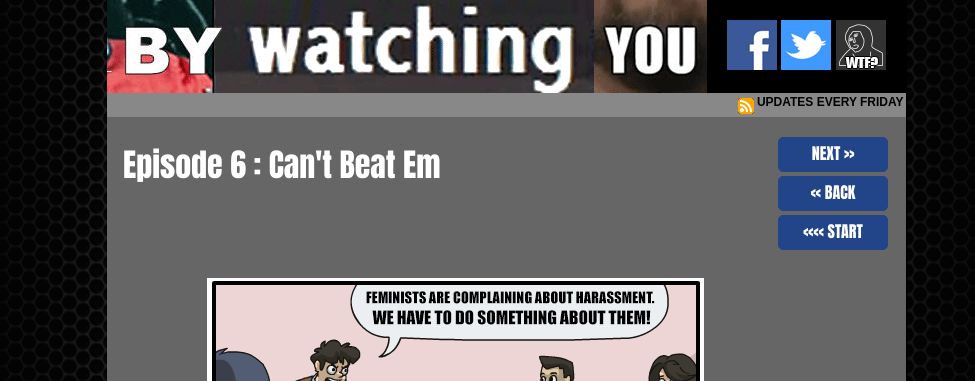
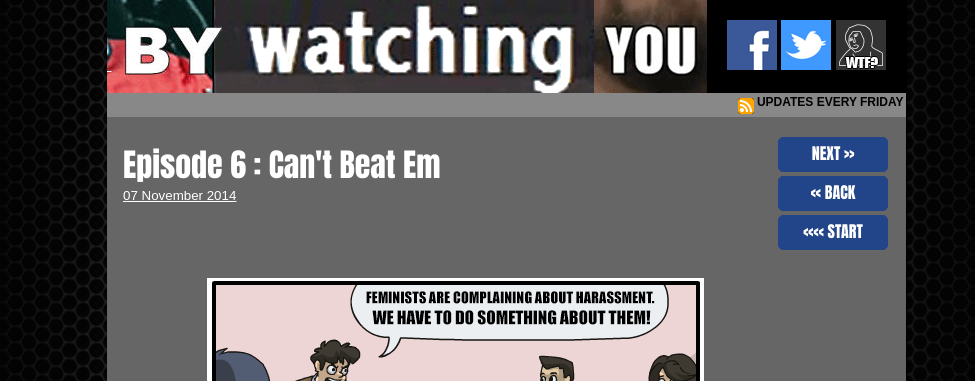
Before and after one commit to dankuck/by-watching-you, a Jekyll site: the page built from _posts/2014-11-07-ep6-join-feminism.md, in a window 1280 px wide and 900 px high. Shown: the top 381 px of the window, without its empty margins (133-1108 px from the left). Built offline with Jekyll 4.4.1, drawn with Linux system fonts in a browser that asks for light colours; comment, search, counter and statistics services are not loaded.

Commit message:
Rookie mistake.

```diff
--- a/_includes/post_header.html
+++ b/_includes/post_header.html
@@ -68,7 +68,13 @@
 	<h1 style="font-style: normal; font-variant: normal; font-weight: normal; font-family: impact; margin-bottom: .25em;">{{ page.title }}</h1>
 
 	<div style="width: 200px; font-size: 10pt;">
-		<a href="{{ site.url }}{{ page.url }}">{{ post.date | date_to_long_string }}</a>
+		<a href="{{ site.url }}{{ page.url }}">
+			{% if page.real_date %}
+				{{ page.real_date | date_to_long_string }}
+			{% else %}
+				{{ page.date | date_to_long_string }}
+			{% endif %}
+		</a>
 	</div>
 
 	<div style="clear: both"></div>
```
